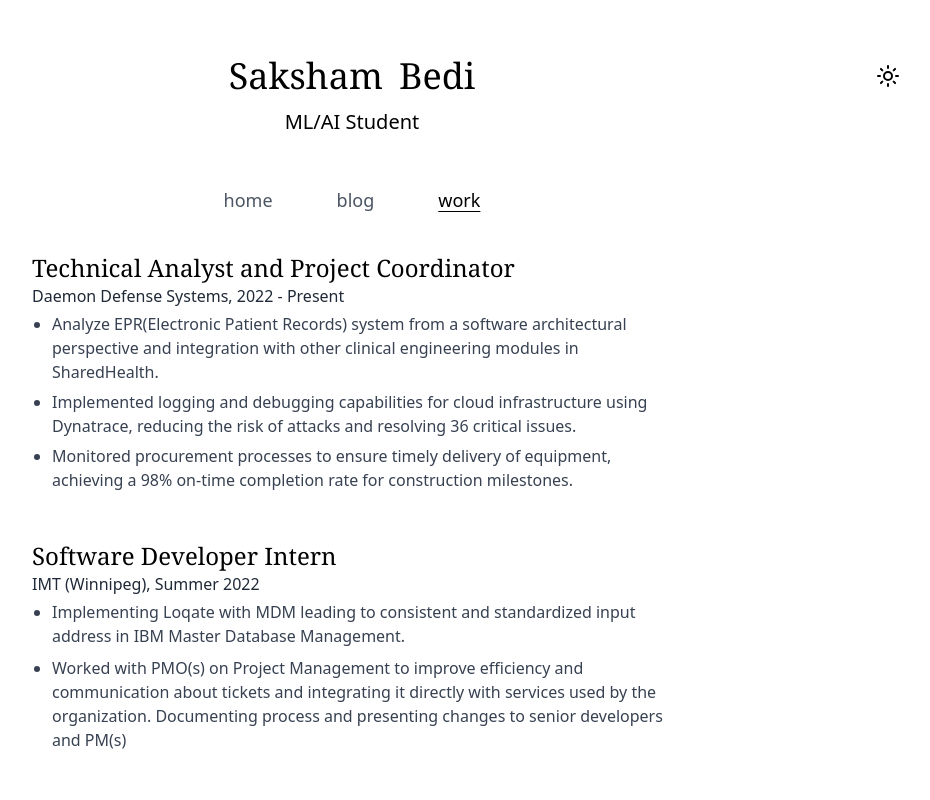
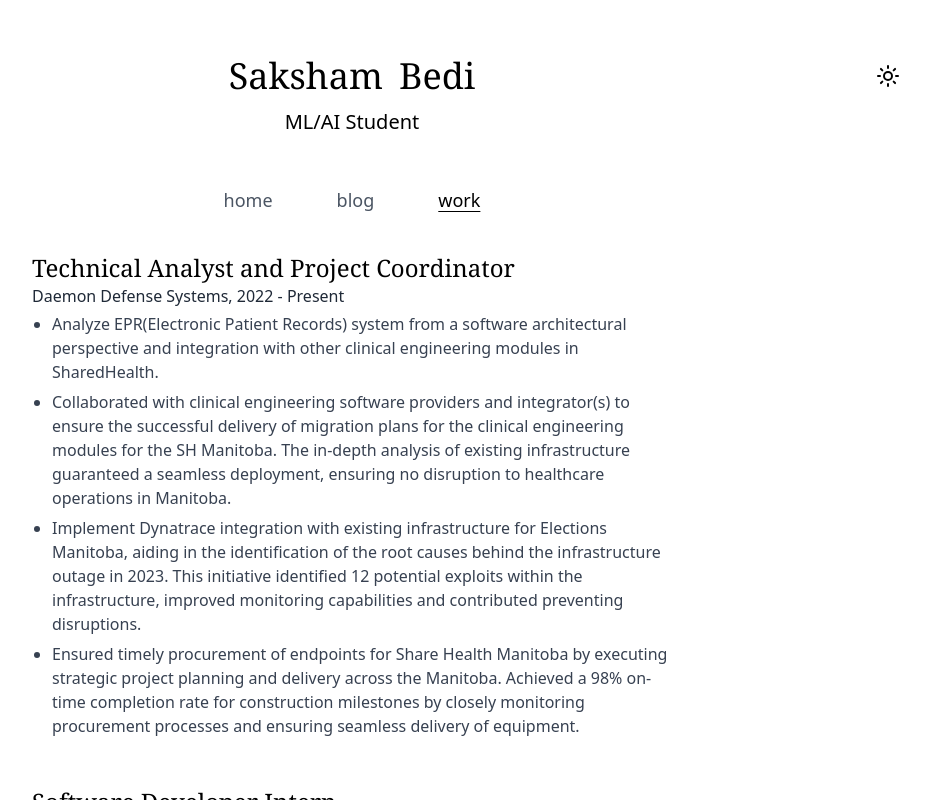
Before and after one commit to sakshambedi/websiteV2, a Next.js app: page / in a window 1280 px wide. Both pictures are taken after a click on the tab "work". Shown: the top 800 px of the page, without its empty margins (288-1218 px from the left). Built offline with nearby package versions, Linux system fonts and the light colour scheme.

Commit message:
MAde it inline with my resume

```diff
--- a/components/WorkContent.tsx
+++ b/components/WorkContent.tsx
@@ -16,10 +16,13 @@ export default function WorkContent() {
                         Analyze EPR(Electronic Patient Records) system from a software architectural perspective and integration with other clinical engineering modules in SharedHealth.
                     </li>
                     <li>
-                        Implemented logging and debugging capabilities for cloud infrastructure using Dynatrace, reducing the risk of attacks and resolving 36 critical issues.
+                        Collaborated with clinical engineering software providers and integrator(s) to ensure the successful delivery of migration plans for the clinical engineering modules for the SH Manitoba. The in-depth analysis of existing infrastructure guaranteed a seamless deployment, ensuring no disruption to healthcare operations in Manitoba.
                     </li>
                     <li>
-                        Monitored procurement processes to ensure timely delivery of equipment, achieving a 98% on‑time completion rate for construction milestones.
+                        Implement Dynatrace integration with existing infrastructure for Elections Manitoba, aiding in the identification of the root causes behind the infrastructure outage in 2023. This initiative identified 12 potential exploits within the infrastructure, improved monitoring capabilities and contributed preventing disruptions.
+                    </li>
+                    <li>
+                        Ensured timely procurement of endpoints for Share Health Manitoba by executing strategic project planning and delivery across the Manitoba. Achieved a 98% on-time completion rate for construction milestones by closely monitoring procurement processes and ensuring seamless delivery of equipment.
                     </li>
                 </ul>
 
@@ -38,9 +41,13 @@ export default function WorkContent() {
                     <li>
                         Worked with PMO(s) on Project Management to improve efficiency and communication about tickets and integrating it directly with services used by the organization. Documenting process and presenting changes to senior developers and PM(s)
                     </li>
+                    <li>
+                        Optimized SQL queries in Microsoft Reporting Services, reducing misinformation in reporting files and decreasing the
+                        error rate by 18%
+                    </li>
                 </ul>
 
-            </div>
+            </div >
 
 
         </section >
--- a/lib/post.ts
+++ b/lib/post.ts
@@ -79,7 +79,6 @@ export async function getPostData(slug: string): Promise<BlogPostInterface | nul
     const fullPath = path.join(dirPath, mdFile);
     const fileContents = fs.readFileSync(fullPath, 'utf8');
     const matterResult = matter(fileContents);
-    type Options = Omit<KatexOptions, 'displayMode' | 'throwOnError'>
     const result = await unified()
         // Parse Markdown into syntax tree
         .use(remarkParse)
```
